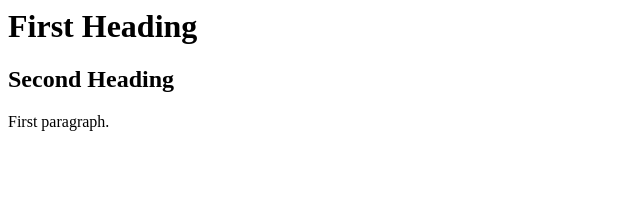
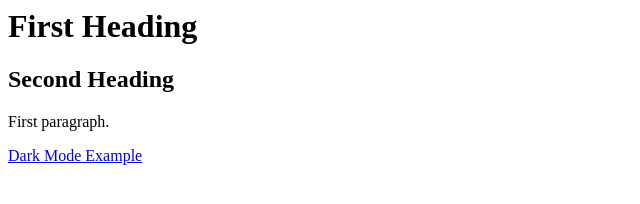
Before and after one commit to Adarshvulli86/Testsite, a plain HTML site: page index.html in a window 1280 px wide. Shown: the whole page, without its empty margins (0-640 px from the left). Drawn offline with Linux system fonts and the light colour scheme.

Commit message:
Added href to index.html

```diff
--- a/index.html
+++ b/index.html
@@ -9,5 +9,7 @@
 <h2>Second Heading</h2>
 <p>First paragraph.</p>
 
+<a href="darkmodeexample.html">Dark Mode Example</a>
+
 </body>
 </html>
```
